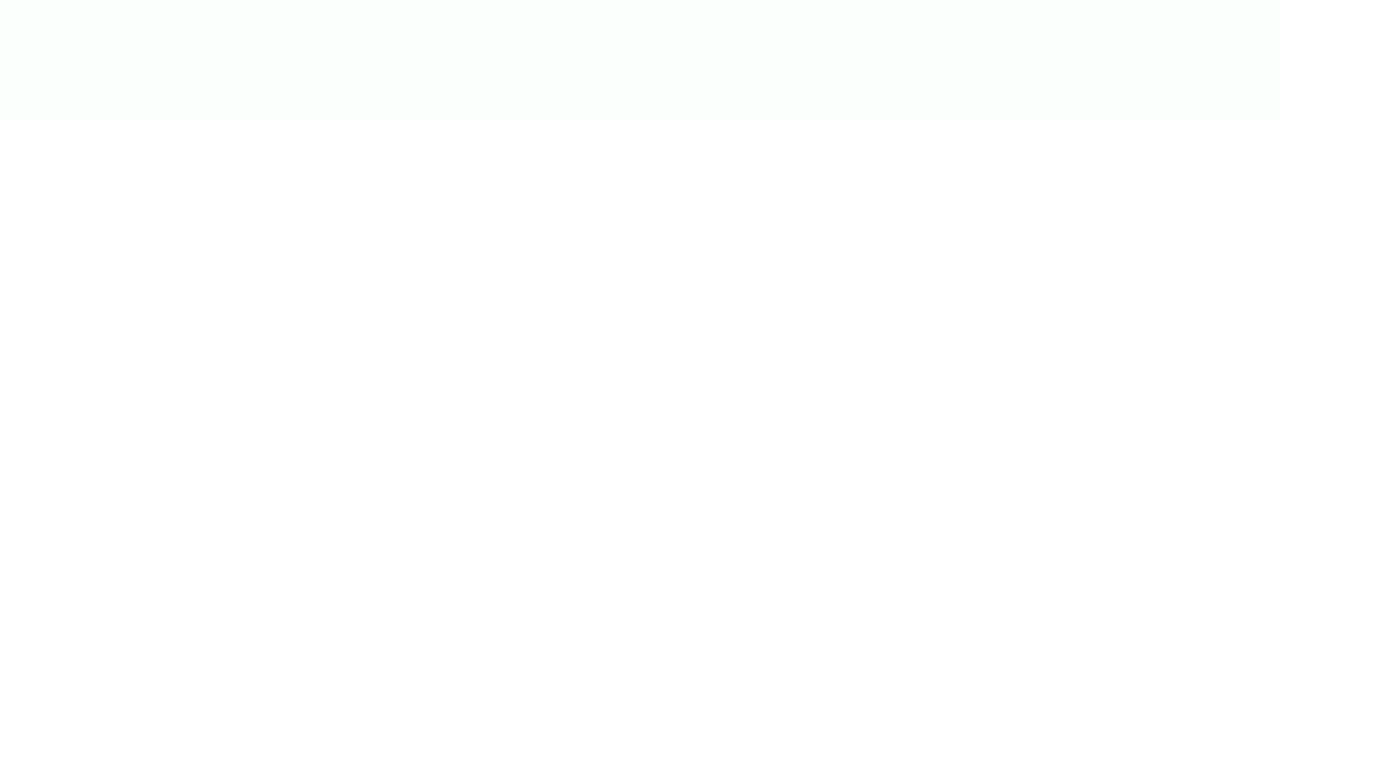
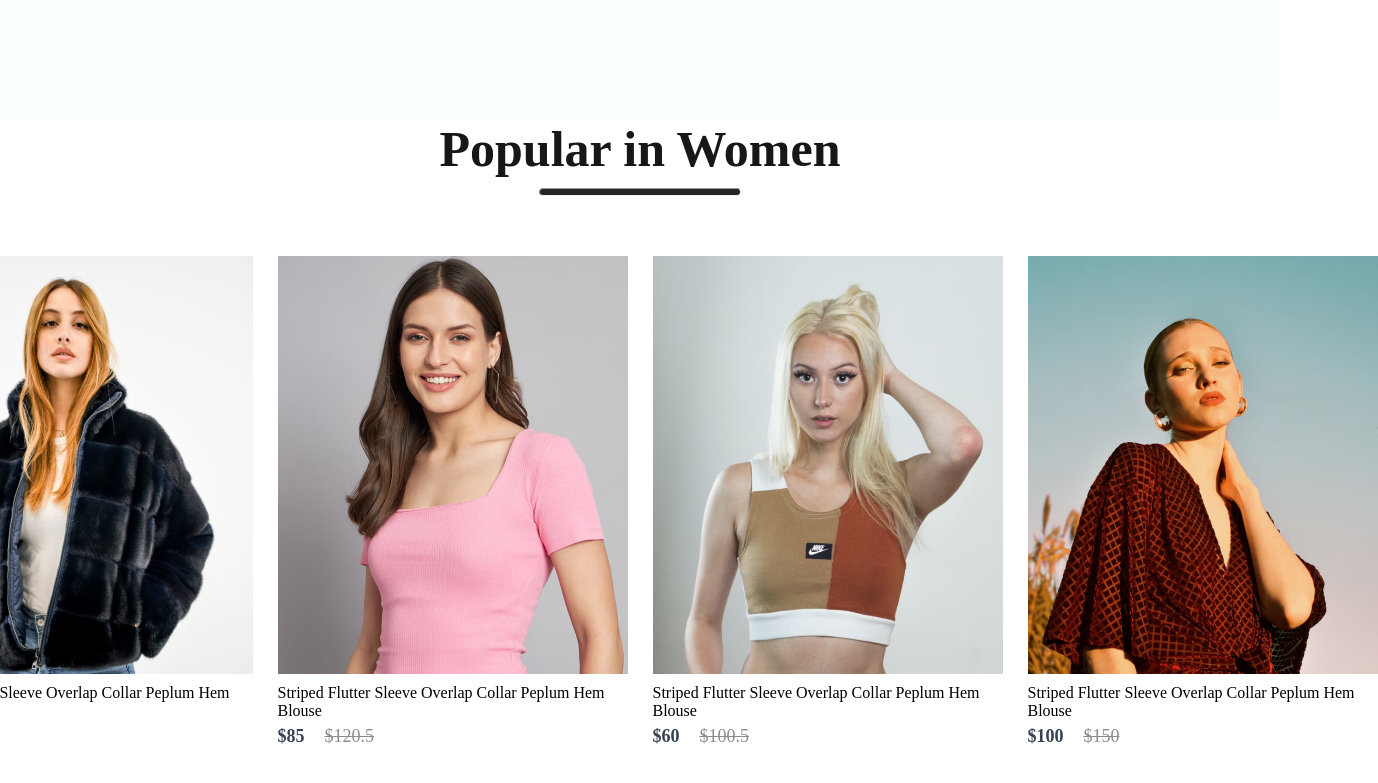
Before and after one commit to hanaalkadri/My-Fav, a React (Create React App) app: page / in a window 1280 px wide. Shown: the part 775-1558 px from the top of the page, 1378 px wide, since content can reach past the window. Before the commit the page ends 895 px from the top, so only its background shows below. Built offline with nearby package versions, Linux system fonts and the light colour scheme.

Commit message:
Add Popular component to display dynamic product list

```diff
--- /dev/null
+++ b/src/Components/Popular/Popular.css
@@ -0,0 +1,24 @@
+.popular{
+display: flex;
+flex-direction: column;
+align-items: center;
+gap: 10px;
+height: 90vh;
+}
+.popular h1{
+    color:#171717 ;
+    font-size:50px ;
+    font-weight: 600;
+}
+.popular hr{
+    width: 200px;
+    height: 6px;
+    border-radius: 10px;
+    background: #252525;
+
+}
+.popular-item{
+    margin-top:50px ;
+    display: flex;
+    gap: 25px;
+}
--- /dev/null
+++ b/src/Components/Popular/Popular.jsx
@@ -0,0 +1,30 @@
+import React from 'react';
+import './Popular.css';
+import data_product from '../Assets/data';
+import Item from '../Item/item';
+
+
+const Popular = () => {
+  return (
+    <div className='popular'>
+      <h1>Popular in Women</h1>
+      <hr/>
+      <div className="popular-item">
+        {data_product.map((product, i) => {
+          return (
+            <Item
+              key={i}
+              id={product.id}
+              name={product.name}
+              image={product.image}
+              new_price={product.new_price}
+              old_price={product.old_price}
+            />
+          );
+        })}
+      </div>
+    </div>
+  );
+};
+
+export default Popular;
--- a/src/Pages/Shop.jsx
+++ b/src/Pages/Shop.jsx
@@ -1,9 +1,11 @@
 import React from 'react';
 import Hero from '../Components/Hero/Hero';
+import Popular from '../Components/Popular/Popular';
 const Shop = () => {
   return (
     <div>
     <Hero/>
+    <Popular/>
     </div>
   );
 };
```
